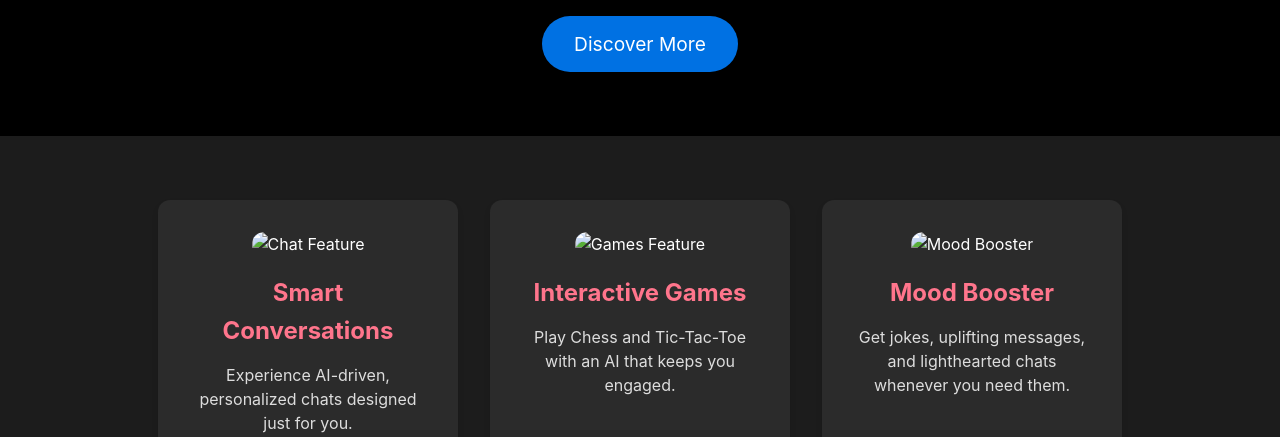
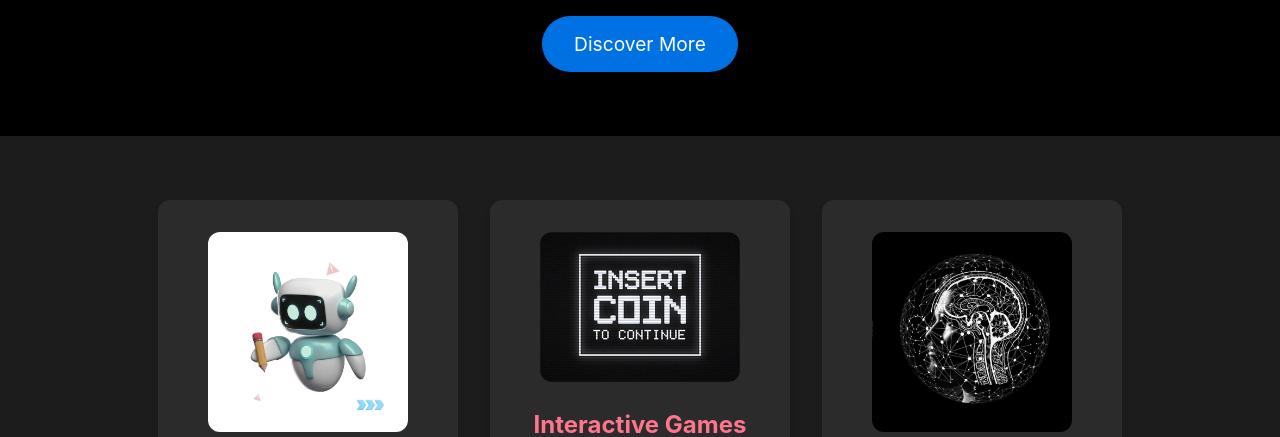
Before and after one commit to Ayushhhh188/ChatterBox, a plain HTML site: page index.html in a window 1280 px wide. Shown: the part 363-800 px from the top of the page. Drawn offline with Linux system fonts and the light colour scheme.

Commit message:
Update index.html

```diff
--- a/index.html
+++ b/index.html
@@ -142,17 +142,17 @@
 
     <section class="features">
         <div class="feature">
-            <img src="download.jpeg" alt="Chat Feature">
+            <img src="images/download.jpeg" alt="Chat Feature">
             <h3>Smart Conversations</h3>
             <p>Experience AI-driven, personalized chats designed just for you.</p>
         </div>
         <div class="feature">
-            <img src="Fx Magicoin _ _Insert coin_.gif"" alt="Games Feature">
+            <img src="images/Fx Magicoin _ _Insert coin_.gif"" alt="Games Feature">
             <h3>Interactive Games</h3>
             <p>Play Chess and Tic-Tac-Toe with an AI that keeps you engaged.</p>
         </div>
         <div class="feature">
-            <img src="Artificial intelligence (AI).jpeg" alt="Mood Booster">
+            <img src="images/Artificial intelligence (AI).jpeg" alt="Mood Booster">
             <h3>Mood Booster</h3>
             <p>Get jokes, uplifting messages, and lighthearted chats whenever you need them.</p>
         </div>
```
